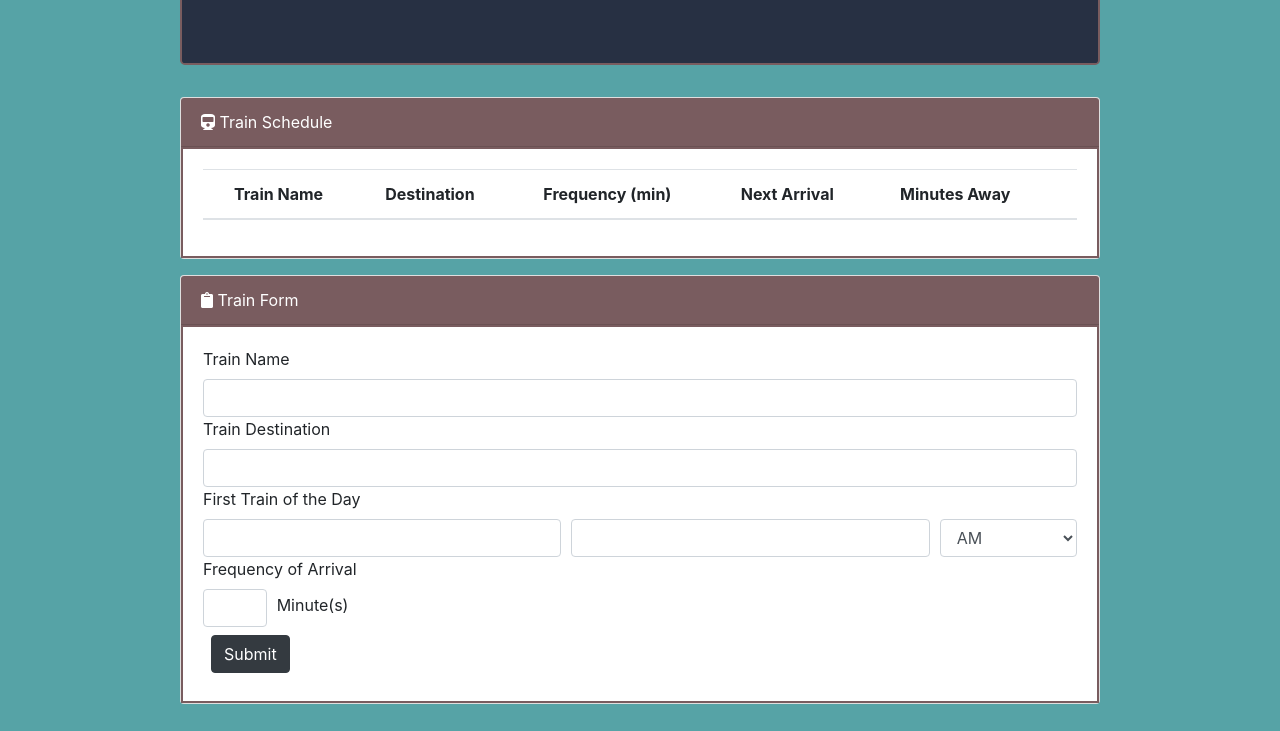
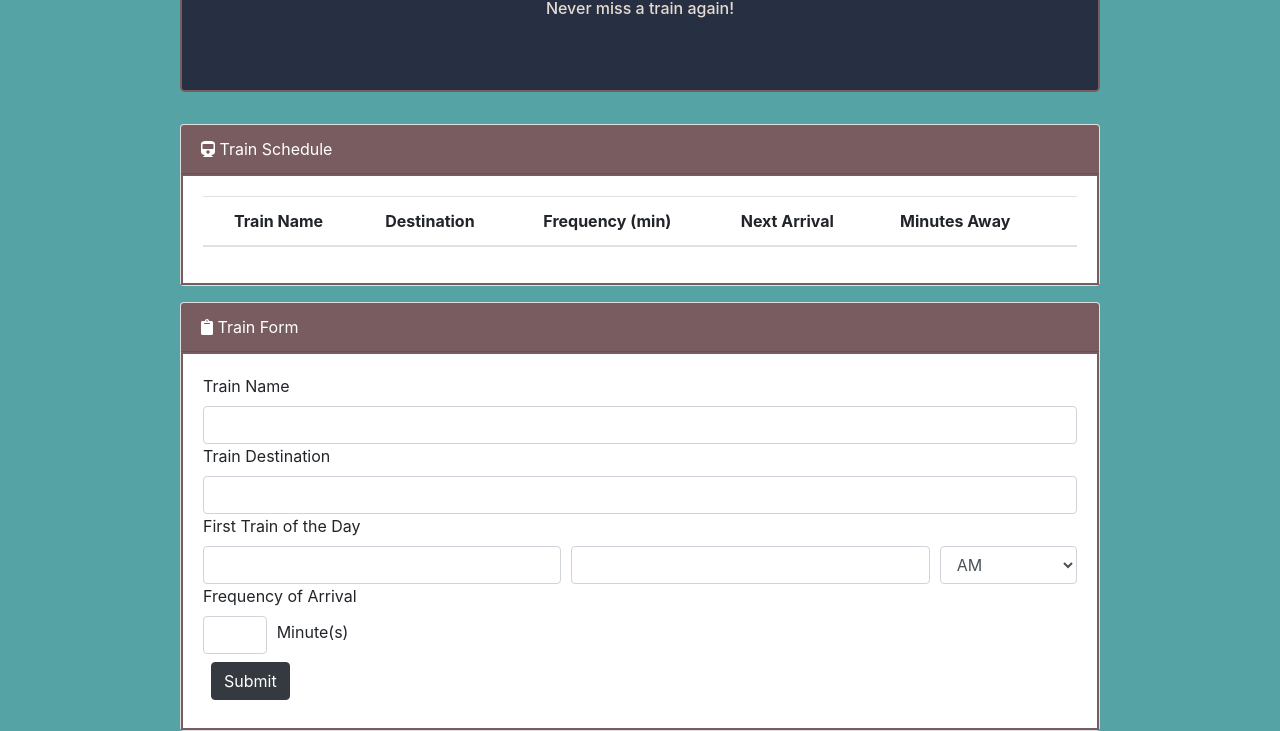
Before and after one commit to owaisj/train-scheduler, a plain HTML site: page index.html in a window 1280 px wide. Shown: the part 173-904 px from the top of the page. Before the commit the page ends 877 px from the top, so only its background shows below. Drawn offline with nearby package versions, Linux system fonts and the light colour scheme; no server answers.

Commit message:
Added a tagline to the page!

```diff
--- a/index.html
+++ b/index.html
@@ -30,6 +30,9 @@
                         <h1>
                             Train Scheduler
                         </h1>
+                        <h6>
+                            Never miss a train again!
+                        </h6>
                     </div>
                 </div>
             </div>
```
